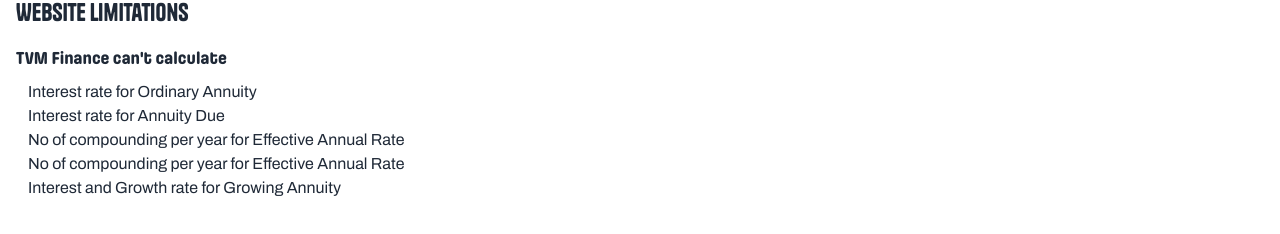
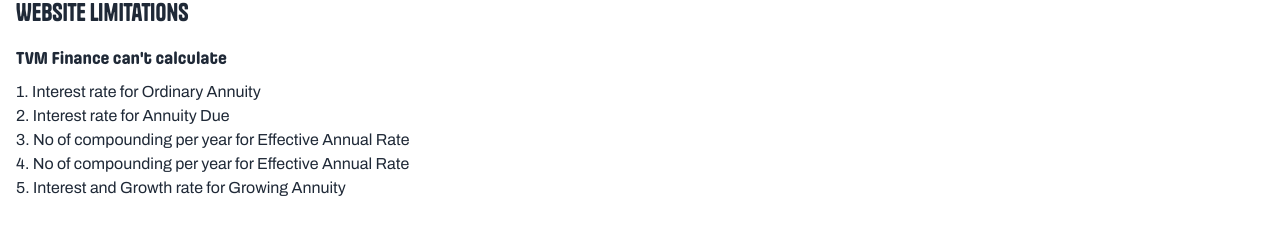
Before and after one commit to mustafakhanneo/tvmfinance, a React (Vite) app: page /about in a window 1280 px wide. Shown: the part 400-634 px from the top of the page. Built offline with nearby package versions, Linux system fonts and the light colour scheme; a web font is replaced by a local one.

Commit message:
update limitation list

```diff
--- a/src/tabs/About.jsx
+++ b/src/tabs/About.jsx
@@ -20,12 +20,12 @@
     <div className='flex flex-col justify-start space-y-2 pt-4'>
       <p className='font-medium font-tanker text-2xl mb-2'>Website Limitations</p>
       <p className='font-bold text-lg font-pilcrow'>TVM Finance can't calculate</p>
-      <ul className='pl-3'>
-        <li className='font-archivo'>Interest rate for Ordinary Annuity</li>
-        <li className='font-archivo'>Interest rate for Annuity Due</li>
-        <li className='font-archivo'>No of compounding per year for Effective Annual Rate</li>
-        <li className='font-archivo'>No of compounding per year for Effective Annual Rate</li>
-        <li className='font-archivo'>Interest and Growth rate for Growing Annuity</li>
+      <ul>
+        <li className='font-archivo'>1. Interest rate for Ordinary Annuity</li>
+        <li className='font-archivo'>2. Interest rate for Annuity Due</li>
+        <li className='font-archivo'>3. No of compounding per year for Effective Annual Rate</li>
+        <li className='font-archivo'>4. No of compounding per year for Effective Annual Rate</li>
+        <li className='font-archivo'>5. Interest and Growth rate for Growing Annuity</li>
       </ul>
     </div>
     </div>
```
